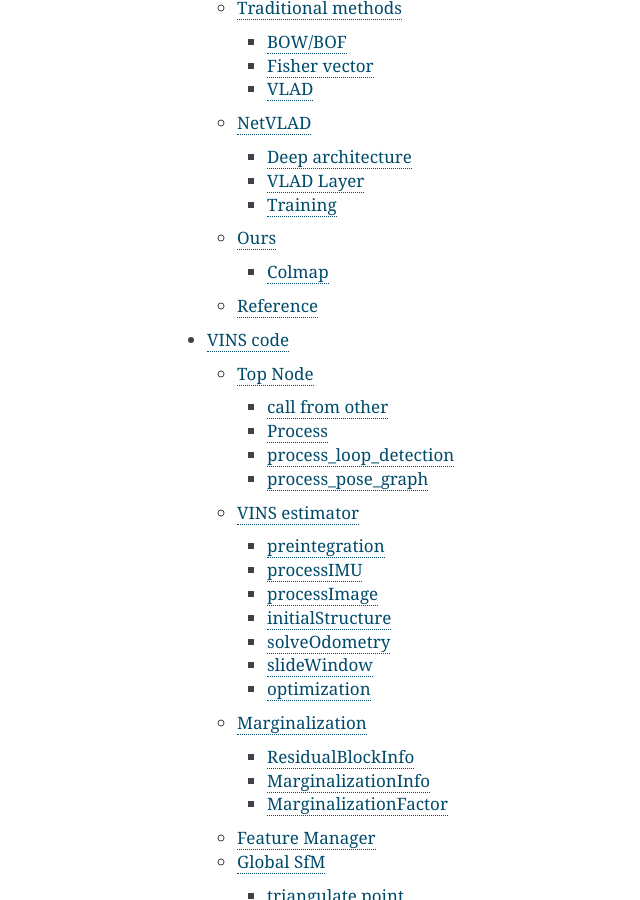
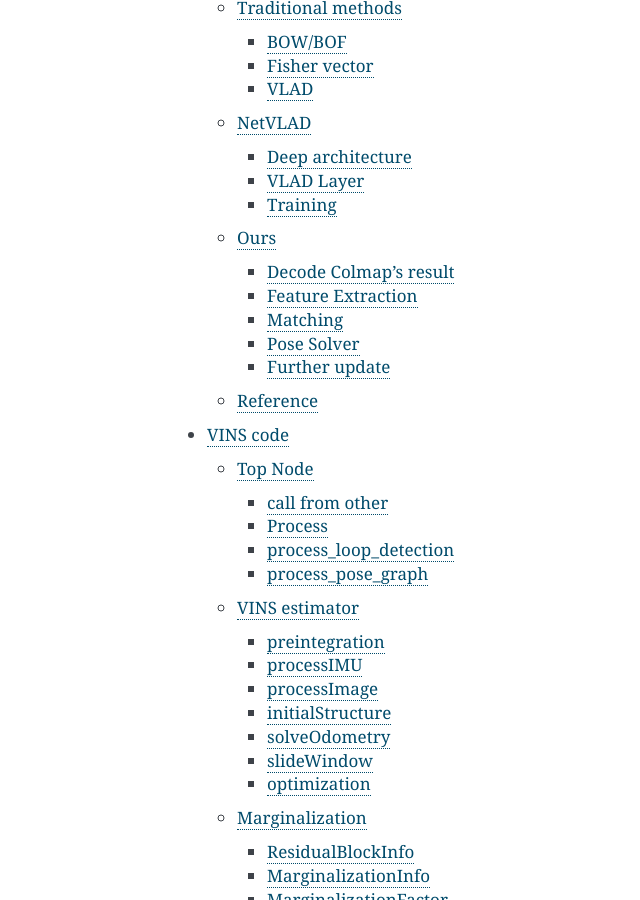
Before and after one commit to gggliuye/VIO, a Sphinx documentation site: the page built from docs/index.rst, in a window 1280 px wide and 900 px high, scrolled down 1715 px. Shown: the whole window, without its empty margins (243-883 px from the left). Built offline with Sphinx 7.4.7, drawn with Linux system fonts in a browser that asks for light colours.

Commit message:
Update CVPRlocalization.rst

```diff
--- a/docs/UnitySc/CVPRlocalization.rst
+++ b/docs/UnitySc/CVPRlocalization.rst
@@ -232,14 +232,19 @@
 
 They all used Colmap pipeline as basic, and used deep learning mehtod to upate the features(add semantic labels / deep learning extraction method). As a result, we choose to go with the same direction : start from colmap structure, and use deep learning to help updating.
 
-Colmap
-~~~~~~~~~~~~~~~~~~~~~~~
+**Colmap** :
 Colmap offers tool to enable second development. However, I think it is better to use its results only to make it a seperated system.
 
-1. **Decode Colmap's result.** Using SQL database C++ support, and also support python read gestion. Intereface could be found in "src/base/database.h". Colmap uses a standard SQLite data structure, which allow cross platform. The camera parameters, image features and descriptors are saved here. And the sparse (SFM) resconstruction results are save in another fold, with three files (bin or txt), with the infomation of cameras, images and 3d points. Its intereface can be found in "src/base/reconstruction.h". Or we can directly read the txt files.
+Decode Colmap's result
+~~~~~~~~~~~~~~~~~~~~~~~~~~~
+
+Using SQL database C++ support, and also support python read gestion. Intereface could be found in "src/base/database.h". Colmap uses a standard SQLite data structure, which allow cross platform. The camera parameters, image features and descriptors are saved here. And the sparse (SFM) resconstruction results are save in another fold, with three files (bin or txt), with the infomation of cameras, images and 3d points. Its intereface can be found in "src/base/reconstruction.h". Or we can directly read the txt files.
 
 
-2. For new input image, **use the same feature extraction method to extract features.** Using **SIFT** feature extraction as used in original colmap. Time consumptions for CPU(i5), and number of points extracted(number of points are not a well-defined general parameter, but we used it here only to compare) are shown below. The calculation intereface can be found in "src/feature/sift.h".
+Feature Extraction
+~~~~~~~~~~~~~~~~~~~~~~~~~~
+
+For new input image, **use the same feature extraction method to extract features.** Using **SIFT** feature extraction as used in original colmap. Time consumptions for CPU(i5), and number of points extracted(number of points are not a well-defined general parameter, but we used it here only to compare) are shown below. The calculation intereface can be found in "src/feature/sift.h".
 
        +-------+---------+----------+-----------+
        | width |  height |  time(s) |  #points  |
@@ -250,7 +255,11 @@
        +-------+---------+----------+-----------+
        | 640   |    480  |   0.55   |  ~3000    |
        +-------+---------+----------+-----------+
-3. **Match with image database.** Possible choice: BOW, Exhaustive, Deep learning( `NetVLAD <https://www.di.ens.fr/willow/research/netvlad/>`_ ). Or **Match with whole map/local map**.
+
+Matching
+~~~~~~~~~~~~~~~~~~~~~~~~
+
+**Match with image database.** Possible choice: BOW, Exhaustive, Deep learning( `NetVLAD <https://www.di.ens.fr/willow/research/netvlad/>`_ ). Or **Match with whole map/local map**.
 Exhaustive match will be too slow for our real time application, so we choost to use vocabulary tree method (~BOW).
 
 * Load the pretrained voc tree.
@@ -258,12 +267,18 @@
 * MatchNearestNeighborsInVisualIndex : **runtime** : take about 36 seconds for a data set with 650 images.
 * Math the SIFT keypoints : **runtime** : 14 seconds for image pair both has about 10000 points.
 
-4. **solve pose** for the input image. PnP + RANSAC. With the upper matching result, find the corresponding 3d pints -> solve PnP with outlier rejection. The whole process is considerably fast. There are two main function in this process :
+Pose Solver
+~~~~~~~~~~~~~~~~~~~~~~~~~~
+
+**solve pose** for the input image. PnP + RANSAC. With the upper matching result, find the corresponding 3d pints -> solve PnP with outlier rejection. The whole process is considerably fast. There are two main function in this process :
 
 * EstimateAbsolutePose : can be found in "src/estimators/pose.h", the main calculation part is to call the P3PEstimator/EPNPEstimator method with ransac.
 * RefineAbsolutePose : uses seres non linear optimization method to refine the camera pose.
 
-5. Further update : **feature extraction method** , **matching method** , **feature match methods**. The pose solving method is relative complete.
+Further update
+~~~~~~~~~~~~~~~~~~~~~~~~
+
+**feature extraction method** , **matching method** , **feature match methods**. The pose solving method is relative complete.
 
 
 Reference
```
